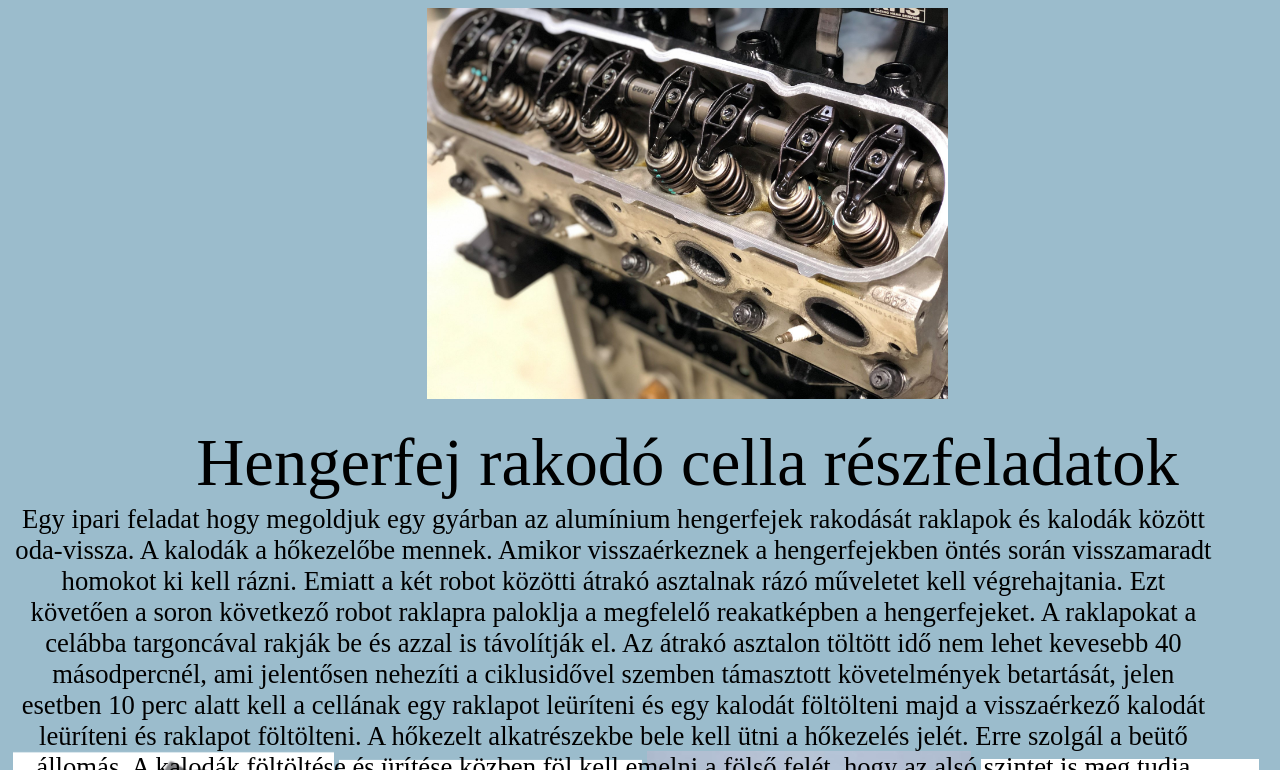
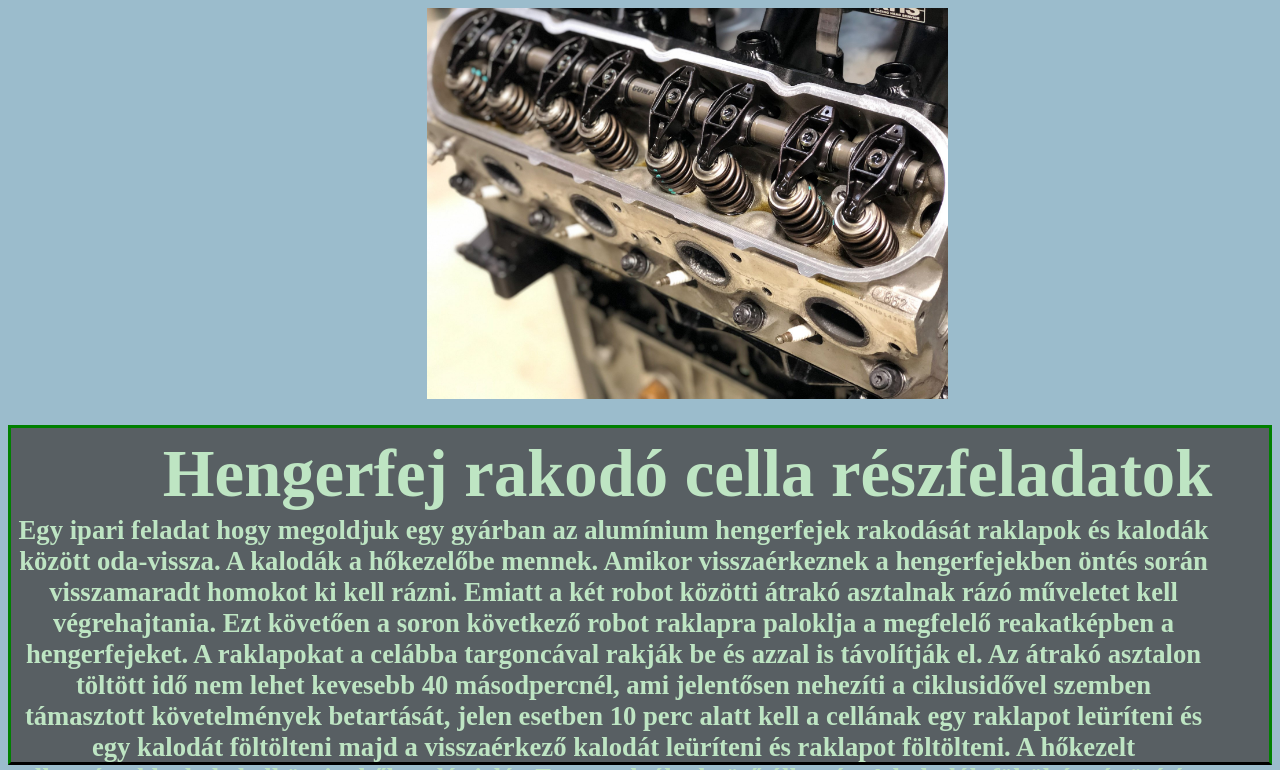
Before and after one commit to nyaraihorvathferenc/nyaraihorvathferenc.github.io, a plain HTML site: page index.html in a window 1280 px wide. Shown: the top 770 px of the page. Drawn offline with Linux system fonts and the light colour scheme.

Commit message:
first commit

```diff
--- a/index.html
+++ b/index.html
@@ -2,6 +2,9 @@
 <html>
 
 <head>
+
+	<link rel="stylesheet" href="style.css" type="text/css">
+
 	<title>Portfólió</title>
 	<style type="text/css">
 		.style1 {
@@ -12,6 +15,7 @@
 			margin-top: 8px;
 			margin-bottom: 10px;
 		}
+
 		.style2 {
 			font-size: 20pt;
 			text-align: center;
@@ -20,6 +24,7 @@
 			margin-top: 8px;
 			margin-bottom: 10px;
 		}
+
 		.style3 {
 			font-size: 20pt;
 			text-align: center;
@@ -28,6 +33,7 @@
 			margin-top: 8px;
 			margin-bottom: 10px;
 		}
+
 		.style4 {
 			margin-bottom: 100px;
 			margin-left: 5px;
@@ -36,17 +42,21 @@
 			margin-bottom: 10px;
 			background-color: #FFFFFF;
 		}
+
 		.style5 {
 			text-align: center;
 			color: #ff0707;
 			background-color: #000000;
 		}
+
 		a {
 			color: #000000;
 		}
+
 		a:visited {
 			color: #6e0199;
 		}
+
 		a:active {
 			color: #000000;
 		}
@@ -57,12 +67,15 @@ a:active {
 			text-decoration-style: solid;
 			font-size: 18pt;
 		}
+
 		.style7 {
 			text-decoration: underline;
 		}
+
 		.style8 {
 			color: #000000e0;
 		}
+
 		.style9 {
 			font-size: 20pt;
 			text-align: center;
@@ -72,14 +85,13 @@ a:active {
 		}
 	</style>
 </head>
-<body
 
+<body style="color: #000000; background-color: #9bbccc">
 
-
-style="color: #000000; background-color: #9bbccc">
-
-<p class="style1"><img alt="" src="1_shaft-strength-the-comp-cams-max-lift-bsr-shaft-rocker-systems-2019-08-13_14-51-44_522794.jpg"
-	width="45%"  /></p>
+	<p class="style1"><img alt=""
+			src="1_shaft-strength-the-comp-cams-max-lift-bsr-shaft-rocker-systems-2019-08-13_14-51-44_522794.jpg"
+			width="45%" /></p>
+	<div class="doboz">
 	<p class="style1" style="height: 69px">Hengerfej rakodó cella részfeladatok</p>
 	<p class="style2" style="width: 95%; height: 237px">
 		Egy ipari feladat hogy megoldjuk egy gyárban az alumínium hengerfejek rakodását raklapok és kalodák
@@ -95,12 +107,14 @@ style="color: #000000; background-color: #9bbccc">
 		tölteni a robot. A megfogónak pedig több oldalról kell stabilan rögzítenie az alkatrészt.
 
 	</p>
+	</div>
 
-<p class="style2" style="width: 100%; height: 242px"><!--1622px-->
+	<p class="style2" style="width: 100%; height: 242px">
+		<!--1622px-->
 		<img alt="" src="razo1.png" width="25.4%" style="float: left" />
-<img alt="" src="beuto1.png" width="24%"  style="float: left" class="style3" />
-<img alt="" src="emelo1.jpg" width="25.6%"  style="float: left" />
-<img alt="" src="megfogo3.png" width="22%"  style="float: left" class="style9"/>
+		<img alt="" src="beuto1.png" width="24%" style="float: left" class="style3" />
+		<img alt="" src="emelo1.jpg" width="25.6%" style="float: left" />
+		<img alt="" src="megfogo3.png" width="22%" style="float: left" class="style9" />
 	</p>
 
 	<table style="width: 100%; height: 30px" class="style4">
--- /dev/null
+++ b/style.css
@@ -0,0 +1,26 @@
+body {
+
+    font-weight: bold;
+
+    /*background-image:url("..hatter2.jpg") ;
+    background-repeat: no-repeat;
+    background-position: start top;*/
+
+}
+
+.doboz{
+    background-color: rgba(66, 63, 63, 0.747);
+    color: rgb(190, 229, 195);
+    border-top: 3px green  solid;
+    border-right:3px green  solid;
+    border-left: 3px green solid;
+    border-bottom: 3px black solid;
+
+    margin: auto;
+}
+
+.doboz h1 {
+    text-decoration: underline;
+
+
+}
```
Lines whose indentation alone changed are shown as unchanged.
